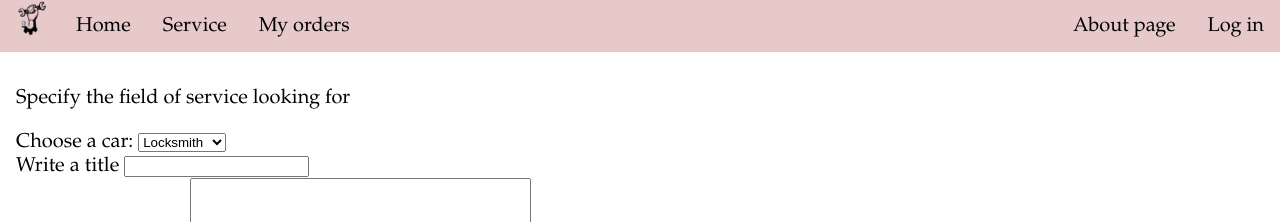
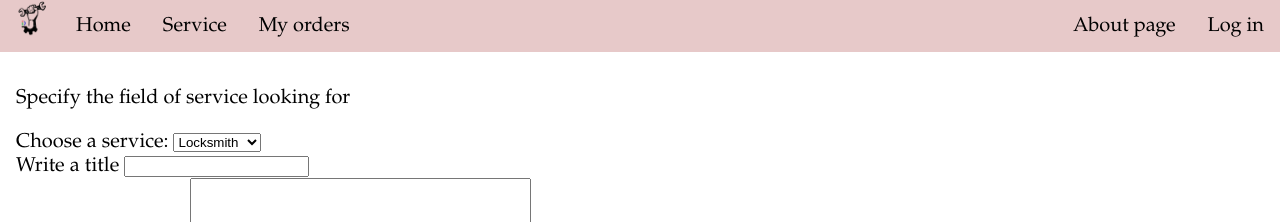
Before and after one commit to nostobunaev/nostobunaev.github.io, a plain HTML site: page serviceC.html in a window 1280 px wide. Shown: the top 222 px of the page. Drawn offline with Linux system fonts and the light colour scheme.

Commit message:
Update combobox

```diff
--- a/serviceC.html
+++ b/serviceC.html
@@ -18,7 +18,7 @@
         <p>Specify the field of service looking for</p>
         <form class="formService">
             <div class="fcombobox">
-                <label for="servicecombo">Choose a car:</label>
+                <label for="servicecombo">Choose a service:</label>
                 <select name="services" id="servicecombo">
                     <option value="locksmith">Locksmith</option>
                     <option value="moving">moving</option>
```
